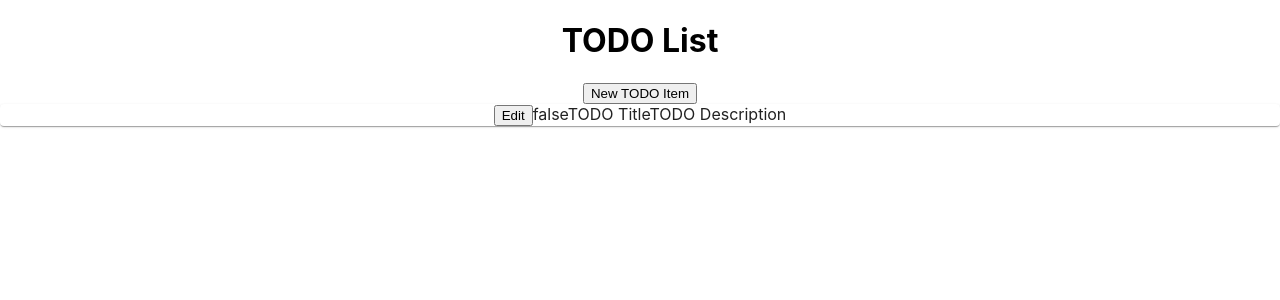
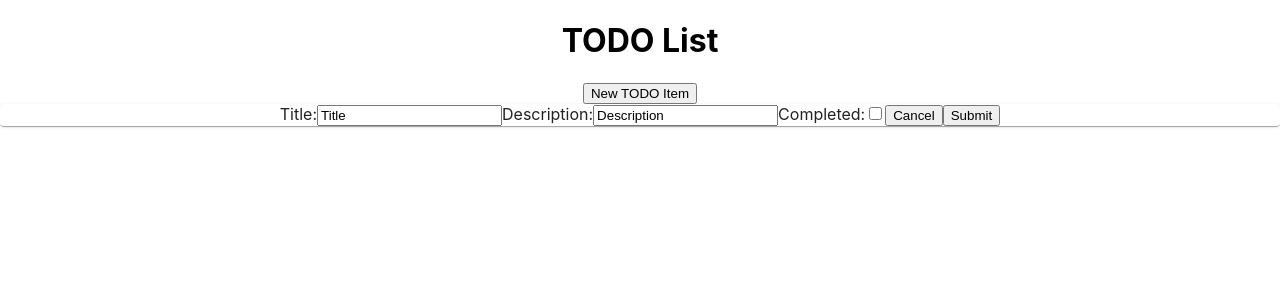
Before and after one commit to dani-j-d/todo-list, a React (Create React App) app: page / in a window 1280 px wide. Both pictures are taken after a click on the button "New TODO Item". Shown: the top 300 px of the page. Built offline with nearby package versions, Linux system fonts and the light colour scheme.

Commit message:
wip: added full update and delete capabilities to UI

```diff
--- a/src/todoItem/TodoItem.js
+++ b/src/todoItem/TodoItem.js
@@ -3,9 +3,11 @@ import Card from '@mui/material/Card';
 import PropTypes from 'prop-types';
 
 function TodoItem(props) {
-    const [editMode, setEditMode] = React.useState(false);
-    const [title, setTitle] = React.useState('Title Sample');
-
+    const [editMode, setEditMode] = React.useState(props.editMode);
+    const [title, setTitle] = React.useState(props.title);
+    const [description, setDescription] = React.useState(props.description);
+    const [createdOn, setCreatedOn] = React.useState(props.createdOn);
+    const [completed, setCompleted] = React.useState(props.completed);
 
 
     if (!editMode) {
@@ -13,9 +15,10 @@ function TodoItem(props) {
       <button onClick={() => {setEditMode(!editMode)}}>Edit</button>
       <span>{editMode.toString()}</span>
       <span>{props.title}</span>
-      <span>{props.completed}</span>
+      <span>{props.completed.toString()}</span>
       <span>{props.description}</span>
       <span>{props.createdOn}</span>
+      <button onClick={(event) => {props.handleDelete(props.index)}}>Delete</button>
     </Card>
     } else {
       return <Card>
@@ -26,16 +29,17 @@ function TodoItem(props) {
           </label>
           <label>
             Description:
-            <input type="text" name="description" />
+            <input value={description} onChange={(event) => {setDescription(event.target.value)}} type="text" name="description" />
           </label>
           <label>
             Completed:
-            <input type="checkbox" name="completed" />
+            <input checked={completed} onChange={(event) => {setCompleted(event.target.checked)}} type="checkbox" name="completed" />
           </label>
           <button onClick={() => {setEditMode(!editMode)}}>Cancel</button>
           <input onClick={(event) => {
             event.preventDefault();
-            props.handleSubmit(props.index, {title: title});
+            console.log('compleeted: ', completed)
+            props.handleSubmit(props.index, {title, description, completed});
             setEditMode(false);
             }} type="submit" value="Submit" />
         </form>
@@ -50,6 +54,7 @@ function TodoItem(props) {
     createdOn: PropTypes.string,
     completed: PropTypes.bool,
     index: PropTypes.number,
+    editMode: PropTypes.bool
   }
 
 export default TodoItem;
--- a/src/todoList/TodoList.js
+++ b/src/todoList/TodoList.js
@@ -3,15 +3,23 @@ import TodoItem from '../todoItem/TodoItem';
 
 function TodoList() {
     const [items, setItems] = React.useState([]);
+
     const handleSubmit = (index, item) => {
-        const copyOfItems = items;
+        const copyOfItems = [...items];
         copyOfItems.splice(index, 1, item)
         console.log(copyOfItems)
         setItems(copyOfItems);
     }
+
+    const handleDelete = (index) => {
+        const copyOfItems = [...items];
+        copyOfItems.splice(index, 1)
+        console.log(copyOfItems)
+        setItems(copyOfItems);
+    }
     const newItem = {
-        title: 'TODO Title',
-        description: 'TODO Description',
+        title: 'Title',
+        description: 'Description',
         created: 'Date Created',
         completed: false,
     }
@@ -21,7 +29,7 @@ function TodoList() {
     return (
         <div>
             <button onClick={addEntry}>New TODO Item</button>
-            {items.map((item, index) => <TodoItem {...item} handleSubmit={handleSubmit} index={index}/>)}
+            {items.map((item, index) => <TodoItem {...item} handleSubmit={handleSubmit} handleDelete={handleDelete} index={index} editMode={true} key={index}/>)}
         </div>
     );
 }
```
